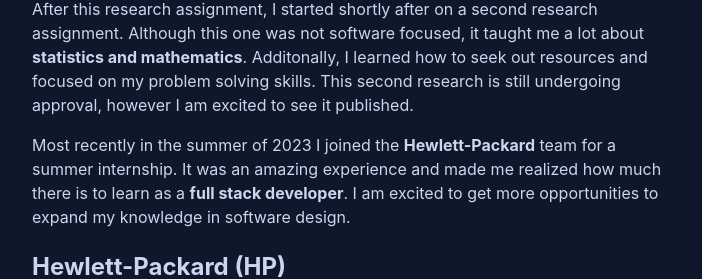
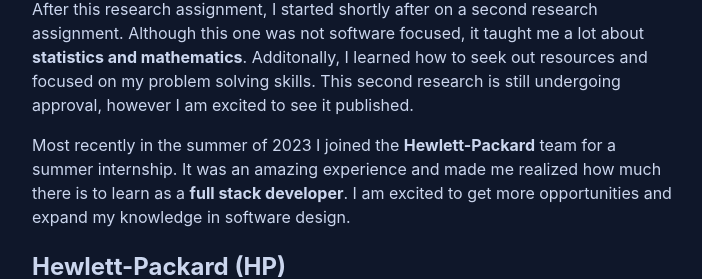
Before and after one commit to pdsatter/Portfolio, a React (Create React App) app in the folder portfolio-app/: page / in a window 1280 px wide. Shown: the part 1017-1296 px from the top of the page, without its empty margins (525-1227 px from the left). Built offline with nearby package versions, Linux system fonts and the light colour scheme.

Commit message:
fix typo

```diff
--- a/portfolio-app/src/Experience.tsx
+++ b/portfolio-app/src/Experience.tsx
@@ -22,7 +22,7 @@
         <p>
             Most recently in the summer of 2023 I joined the <strong>Hewlett-Packard</strong> team for a summer internship.
             It was an amazing experience and made me realized how much there is to learn as a <strong>full stack developer</strong>. I am
-            excited to get more opportunities to expand my knowledge in software design.
+            excited to get more opportunities and expand my knowledge in software design.
         </p>
 
         <Row>
```
